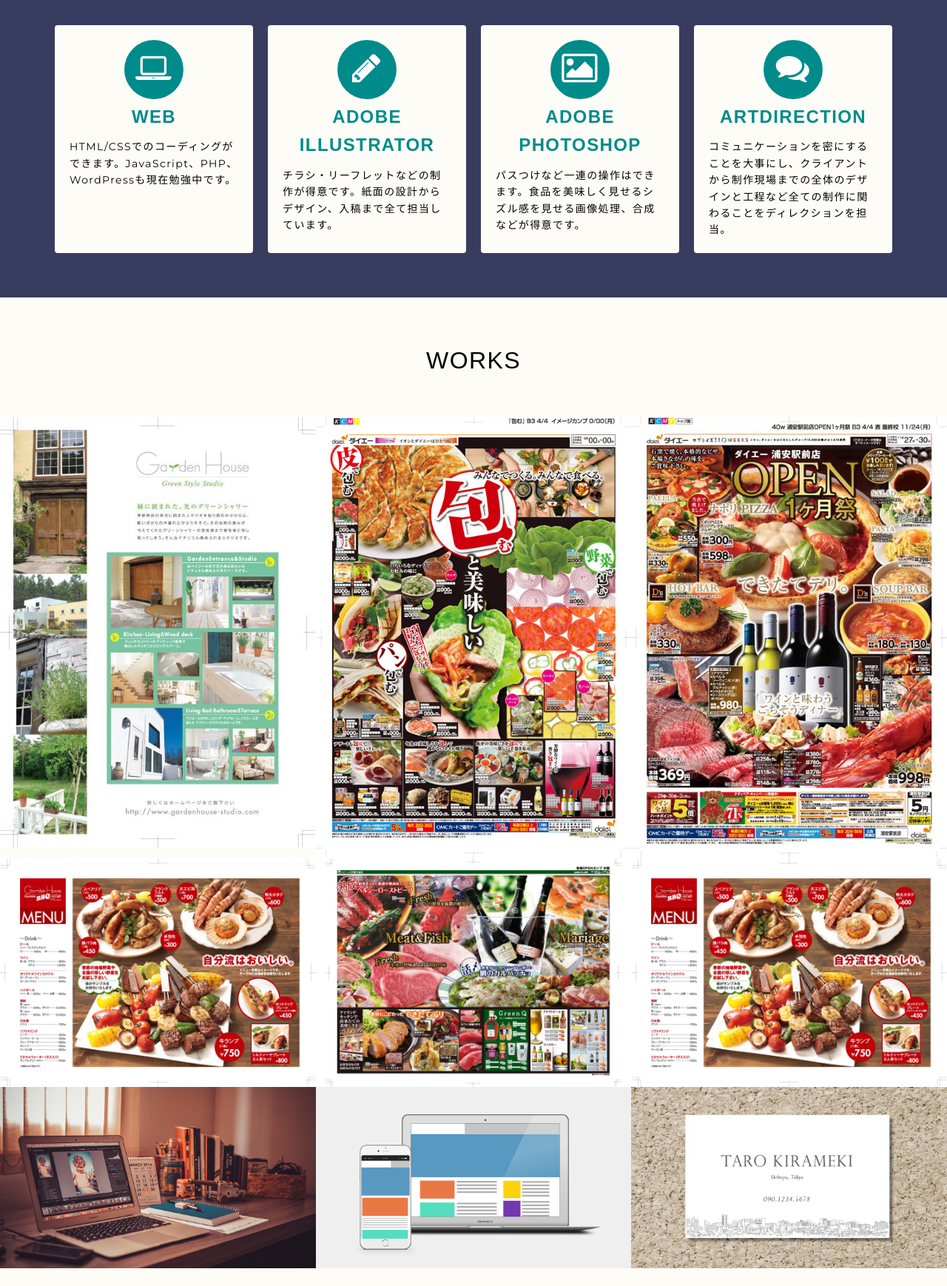
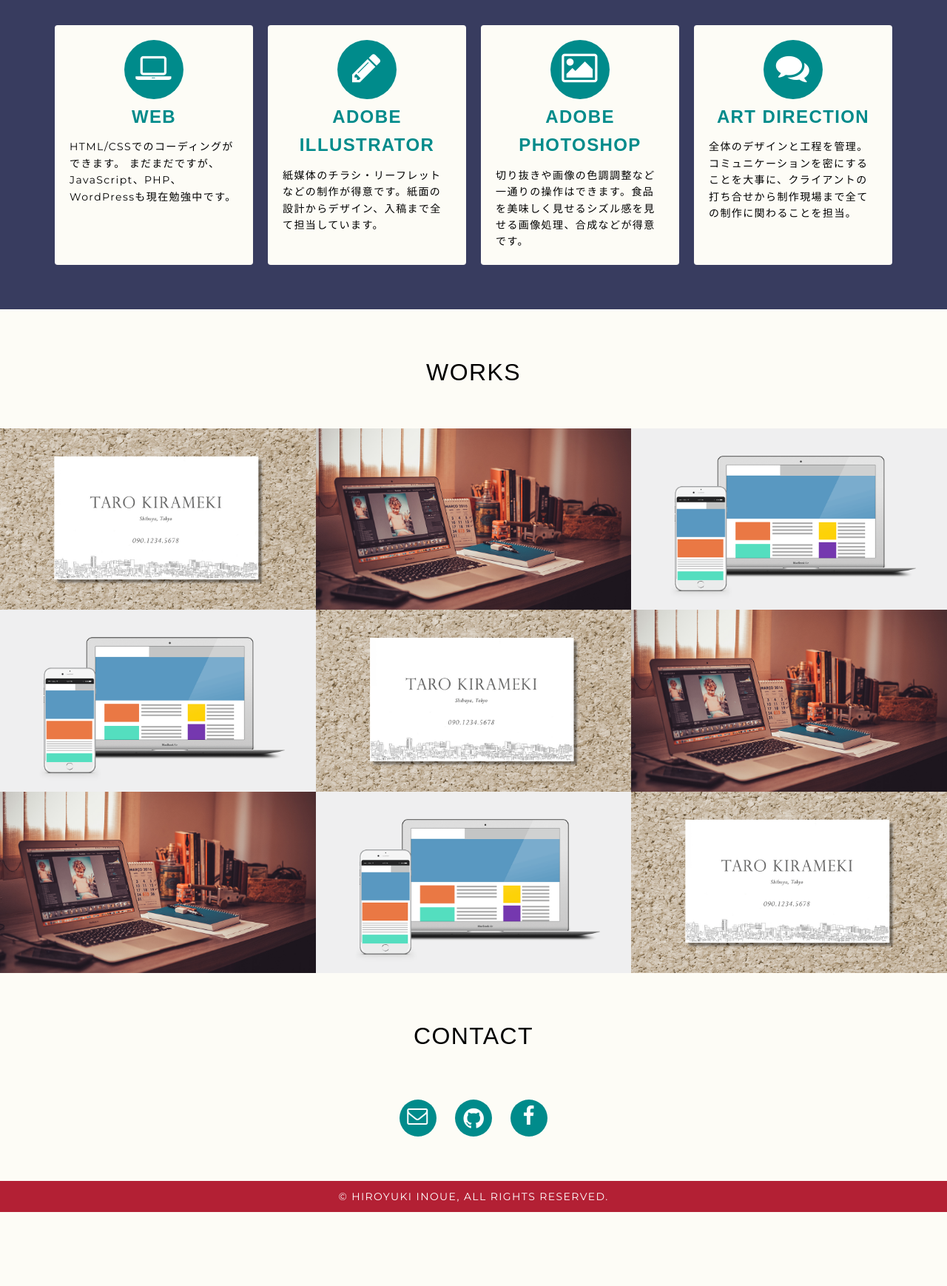
Before and after one commit to hiroyukiinoue/hiroyukiinoue.github.io, a plain HTML site: page index.html in a window 1280 px wide. Shown: the part 720-2458 px from the top of the page at 74% size. After the commit the page ends 2358 px from the top, so only its background shows below. Drawn offline with nearby package versions, Linux system fonts and the light colour scheme.

Commit message:
Added files via upload

```diff
--- a/index.html
+++ b/index.html
@@ -15,7 +15,7 @@
 
         <div class="profile">
             <h1 class="site-title abel uppercase text-center">Web Designer/Graphic Designer <span>Hiroyuki Inoue</span></h1>
-                        <img src="./images/img_profile.jpg" alt="プロフィール写真" width="140" height="140" class="block-center profile-icon">
+                        <img src="./images/IMG_5558-11.jpg" alt="プロフィール写真" width="140" height="140" class="block-center profile-icon">
 
             <p>東京都在住のWebデザイナー・グラフィックデザイナー、井上裕之です。オンラインスクールでWeb制作について学び、グラフィックデザインだけではなく、webデザインもできるデザイナーへと転職活動中です。これからさらにWeb制作の技術や知識を身につけて、Webサイト運用や問題解決のアドバイスもできるデザイナーになりたいと思っています。</p>
         </div>
@@ -27,22 +27,22 @@
             <div class="skill-box">
                 <i aria-hidden="true" class="skill-icon fa fa-laptop"></i>
                 <h3 class="text-center">Web</h3>
-                <p>HTML/CSSでのコーディングができます。JavaScript、PHP、WordPressも現在勉強中です。</p>
+                <p>HTML/CSSでのコーディングができます。  まだまだですが、JavaScript、PHP、WordPressも現在勉強中です。</p>
             </div>
              <div class="skill-box">
                 <i aria-hidden="true" class="skill-icon fa fa-pencil"></i>
                 <h3 class="text-center">Adobe Illustrator</h3>
-                <p>チラシ・リーフレットなどの制作が得意です。紙面の設計からデザイン、入稿まで全て担当しています。</p>
+                <p>紙媒体のチラシ・リーフレットなどの制作が得意です。紙面の設計からデザイン、入稿まで全て担当しています。</p>
             </div>
             <div class="skill-box">
                 <i class="fa fa-picture-o" aria-hidden="true"></i>
                 <h3 class="text-center">Adobe Photoshop</h3>
-                <p>パスつけなど一連の操作はできます。食品を美味しく見せるシズル感を見せる画像処理、合成などが得意です。</p>
+                <p>切り抜きや画像の色調調整など一通りの操作はできます。食品を美味しく見せるシズル感を見せる画像処理、合成などが得意です。</p>
             </div>
             <div class="skill-box">
                 <i class="fa fa-comments" aria-hidden="true"></i>
-                <h3 class="text-center">ArtDirection</h3>
-                <p>コミュニケーションを密にすることを大事にし、クライアントから制作現場までの全体のデザインと工程など全ての制作に関わることをディレクションを担当。</p>
+                <h3 class="text-center">Art Direction</h3>
+                <p>全体のデザインと工程を管理。コミュニケーションを密にすることを大事に、クライアントの打ち合せから制作現場まで全ての制作に関わることを担当。</p>
             </div>
 
             </div>
@@ -50,43 +50,45 @@
             <section id="works">
                 <h2 class="text-center">Works</h2>
 
-        <div class="works-box"><a href="#"><img src="./images/garden.jpg" alt="Garden House様 リーフレットデザイン">
+        <div class="works-box"><a href="#"><img src="./images/img_work_card.jpg" alt="きらめき花子様 名刺デザイン">
             <div class="works-box-inner">
               <div class="text-center">
-                <h3>Garden Houseリーフレット</h3><small>2010.05.10</small><span class="button-readmore">Read More</span>
+                <h3>きらめき花子様 名刺</h3><small>2016.04.20</small><span class="button-readmore">Read More</span>
               </div>
             </div></a></div>
-        <div class="works-box"><a href="#"><img src="./images/tutumu.jpg" alt="ダイエー様 包むイメージカンプ">
-            <div class="works-box-inner">
-              <div class="text-center">
-                <h3>ダイエー様 提案カンプ</h3><small>2015.05.20</small><span class="button-readmore">Read More</span>
-              </div>
-            </div></a></div>
-        <div class="works-box"><a href="#"><img src="./images/urayasu.jpg" alt="ダイエー様 浦安駅前チラシ">
-            <div class="works-box-inner">
-              <div class="text-center">
-                <h3>チラシデザイン</h3><small>2014.11.27</small><span class="button-readmore">Read More</span>
-              </div>
-            </div></a></div>
-        <div class="works-box"><a href="#"><img src="./images/menu.jpg" alt="GardenBBQ様 リーフレットデザイン">
-            <div class="works-box-inner">
-              <div class="text-center">
-                <h3>GardenBBQ様 リーフレット</h3><small>2013.04.20</small><span class="button-readmore">Read More</span>
-              </div>
-            </div></a></div>
-        <div class="works-box"><a href="#"><img src="./images/qeens.jpg" alt="WordPressオリジナルテーマ">
+        <div class="works-box"><a href="#"><img src="./images/img_work_blog.jpg" alt="WordPressオリジナルテーマ">
             <div class="works-box-inner">
               <div class="text-center">
                 <h3>ブログデザイン</h3><small>2016.04.20</small><span class="button-readmore">Read More</span>
-
               </div>
             </div></a></div>
-        <div class="works-box"><a href="#"><img src="./images/menu.jpg" alt="株式会社きらめき コーポレートサイト様 Webサイトデザイン">
+        <div class="works-box"><a href="#"><img src="./images/img_work_site.png" alt="株式会社きらめき コーポレートサイト様 Webサイトデザイン">
             <div class="works-box-inner">
               <div class="text-center">
                 <h3>株式会社きらめき コーポレートサイト</h3><small>2016.04.20</small><span class="button-readmore">Read More</span>
               </div>
             </div></a></div>
+
+
+        <div class="works-box"><a href="#"><img src="./images/img_work_site.png" alt="株式会社きらめき コーポレートサイト様 Webサイトデザイン">
+            <div class="works-box-inner">
+              <div class="text-center">
+                <h3>株式会社きらめき コーポレートサイト</h3><small>2016.04.20</small><span class="button-readmore">Read More</span>
+              </div>
+            </div></a></div>
+        <div class="works-box"><a href="#"><img src="./images/img_work_card.jpg" alt="きらめき花子様 名刺デザイン">
+            <div class="works-box-inner">
+              <div class="text-center">
+                <h3>きらめき花子様 名刺</h3><small>2016.04.20</small><span class="button-readmore">Read More</span>
+              </div>
+            </div></a></div>
+        <div class="works-box"><a href="#"><img src="./images/img_work_blog.jpg" alt="WordPressオリジナルテーマ">
+            <div class="works-box-inner">
+              <div class="text-center">
+                <h3>ブログデザイン</h3><small>2016.04.20</small><span class="button-readmore">Read More</span>
+              </div>
+            </div></a></div>
+
         <div class="works-box"><a href="#"><img src="./images/img_work_blog.jpg" alt="WordPressオリジナルテーマ">
             <div class="works-box-inner">
               <div class="text-center">
```
